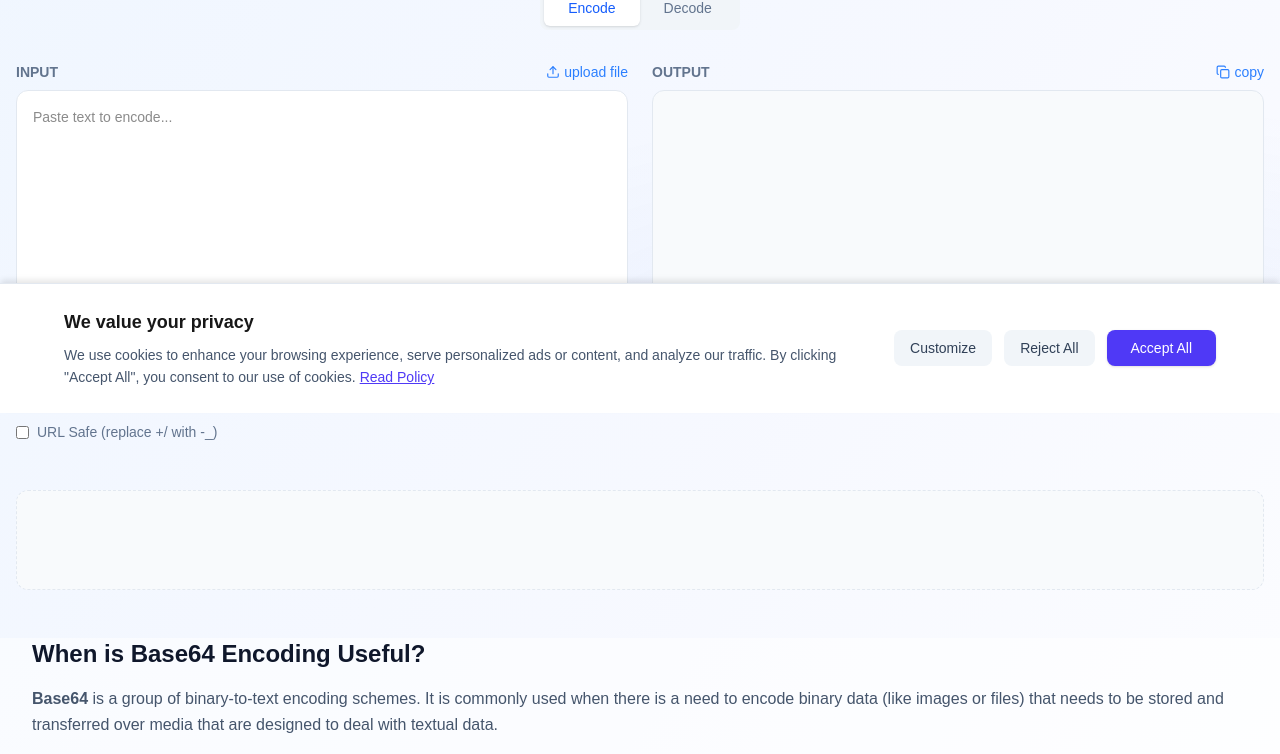
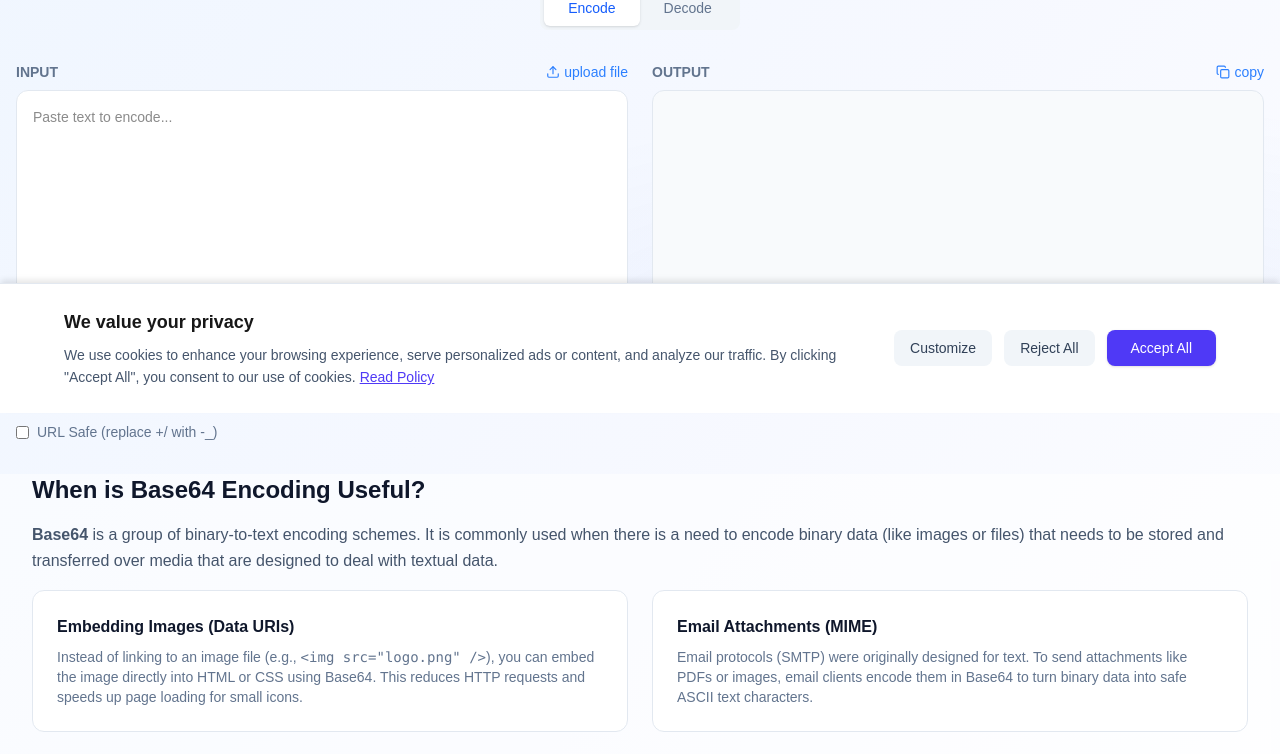
Before and after one commit to denesvaghani/textgauge-frontend, a Next.js app: page /base64-encoder in a window 1280 px wide. Shown: the part 387-1141 px from the top of the page. Built offline with nearby package versions, Linux system fonts and the light colour scheme; no server answers.

Commit message:
fix(ads): Hide ad containers until filled

```diff
--- a/src/components/DynamicAd.tsx
+++ b/src/components/DynamicAd.tsx
@@ -61,10 +61,11 @@ export function DynamicAd({
     }
   }, []);
 
-  // Determine if we should show the ad container (loading or filled)
-  const shouldShow = adStatus !== 'unfilled';
+  // Only show the ad container when the ad is actually filled
+  // This prevents empty boxes from appearing on development/blocked environments
+  const shouldShow = adStatus === 'filled';
 
-  // Reserve height based on layout to minimize CLS
+  // Reserve height based on layout to minimize CLS (only when filled)
   const minHeightClass = layout === 'in-article' ? 'min-h-[100px]' : 'min-h-[250px]';
 
   return (
```
